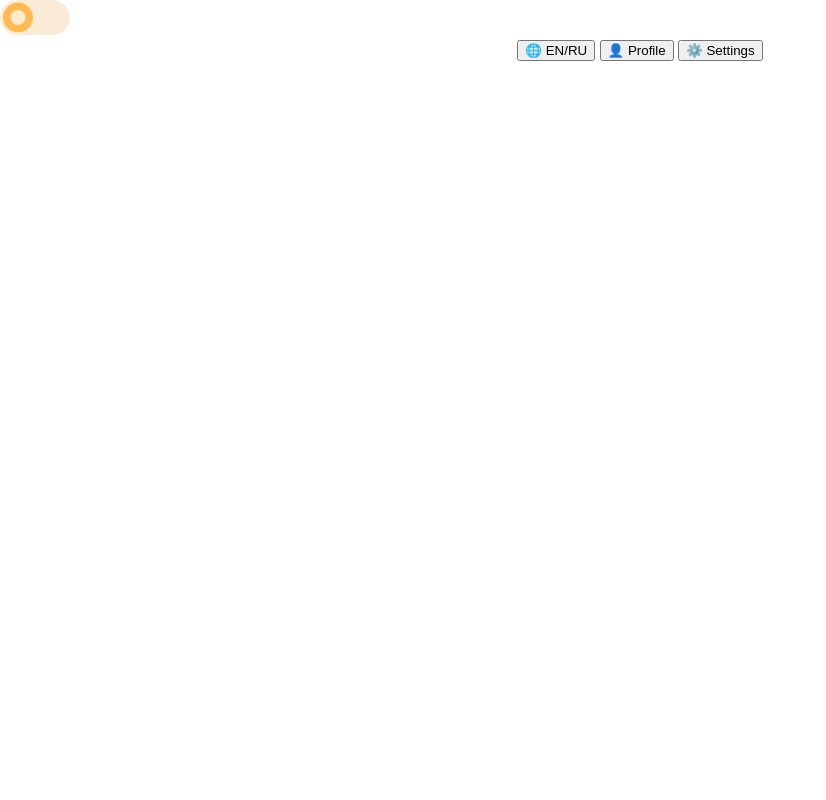
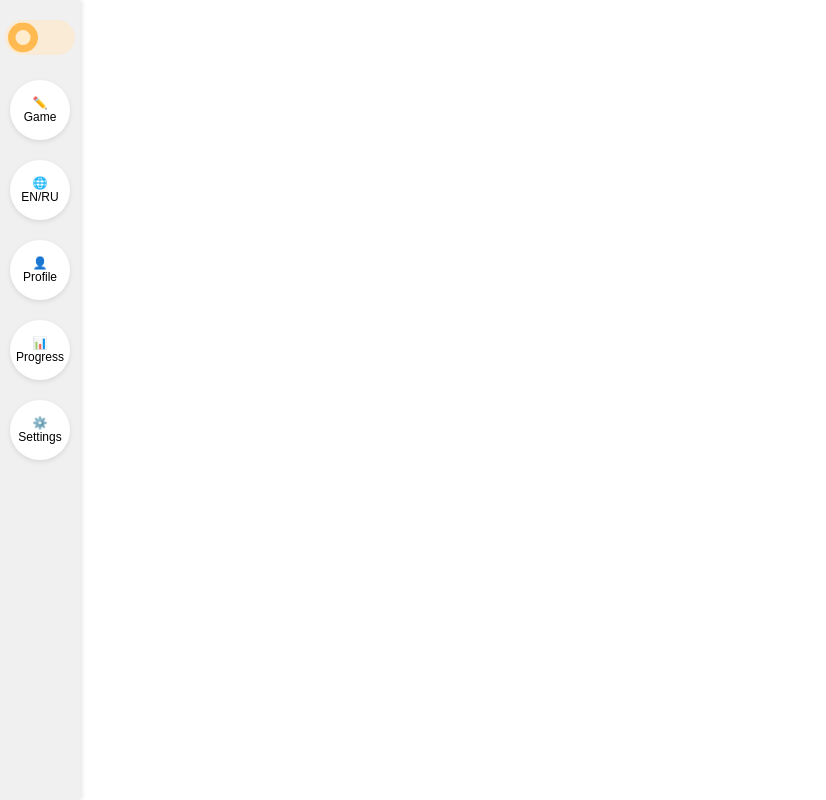
Before and after one commit to Labracadabr/AI-APP, a Python web app: template templates/base.html in a window 1280 px wide. Shown: the whole page, without its empty margins (0-826 px from the left). Run offline with Jinja, Linux system fonts and the light colour scheme; the template is opened without the code that fills it, so the values that code supplies are empty.

Commit message:
base include sidebar.html

```diff
--- /dev/null
+++ b/static/js/sidebar.js
@@ -0,0 +1,19 @@
+document.addEventListener('DOMContentLoaded', function () {
+
+    const gameBtn = document.getElementById('gameBtn');
+    const langToggle = document.getElementById('langToggle');
+    const profileBtn = document.getElementById('profileBtn');
+    const progressBtn = document.getElementById('progressBtn');
+    const extraBtn = document.getElementById('extraBtn');
+
+    profileBtn.addEventListener('click', function () {
+        window.location.href = `/register`;
+    });
+    gameBtn.addEventListener('click', function () {
+        window.location.href = `/draw`;
+    });
+    progressBtn.addEventListener('click', function () => {
+        window.location.href = '/progress';
+    });
+
+});
--- a/templates/include/sidebar.html
+++ b/templates/include/sidebar.html
@@ -1,9 +1,56 @@
   <!-- Side Menu -->
+<style>
+  /* Side Menu */
+.side-menu {
+  width: 80px;
+  height: 100%;
+  background-color: #f0f0f0;
+  position: fixed;
+  left: 0;
+  top: 0;
+  z-index: 10;
+  transition: all 0.3s ease;
+  box-shadow: 2px 0 5px rgba(0, 0, 0, 0.1);
+}
+
+.menu-content {
+  display: flex;
+  flex-direction: column;
+  align-items: center;
+  padding-top: 20px;
+  gap: 20px;
+}
+
+.menu-button {
+  width: 60px;
+  height: 60px;
+  border-radius: 50%;
+  border: none;
+  background-color: #ffffff;
+  cursor: pointer;
+  display: flex;
+  flex-direction: column;
+  align-items: center;
+  justify-content: center;
+  font-size: 12px;
+  transition: all 0.2s ease;
+  box-shadow: 0 2px 5px rgba(0, 0, 0, 0.1);
+}
+
+.menu-button:hover {
+  transform: scale(1.05);
+  box-shadow: 0 4px 8px rgba(0, 0, 0, 0.2);
+}
+
+</style>
   <div class="side-menu">
     <div class="menu-content">
       {% include 'include/dark_btn.html' %}
+      <button class="menu-button language-button" id="gameBtn">✏️ Game</button>
       <button class="menu-button language-button" id="langToggle">🌐 EN/RU</button>
       <button class="menu-button profile-button" id="profileBtn">👤 <span class="lang-profile">Profile</span></button>
+      <button class="menu-button progress-button active" id="progressBtn">📊 <span class="lang-progress">Progress</span></button>
       <button class="menu-button extra-button" id="extraBtn">⚙️ <span class="lang-extra">Settings</span></button>
     </div>
   </div>
+<script src="/static/js/sidebar.js"></script>
```
